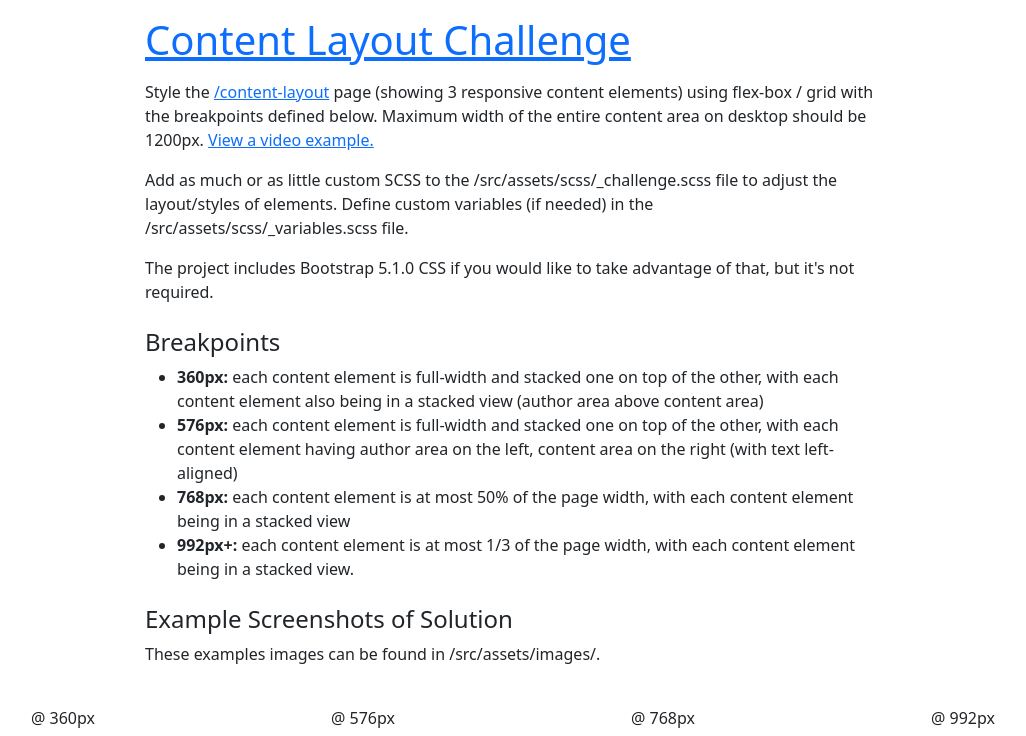
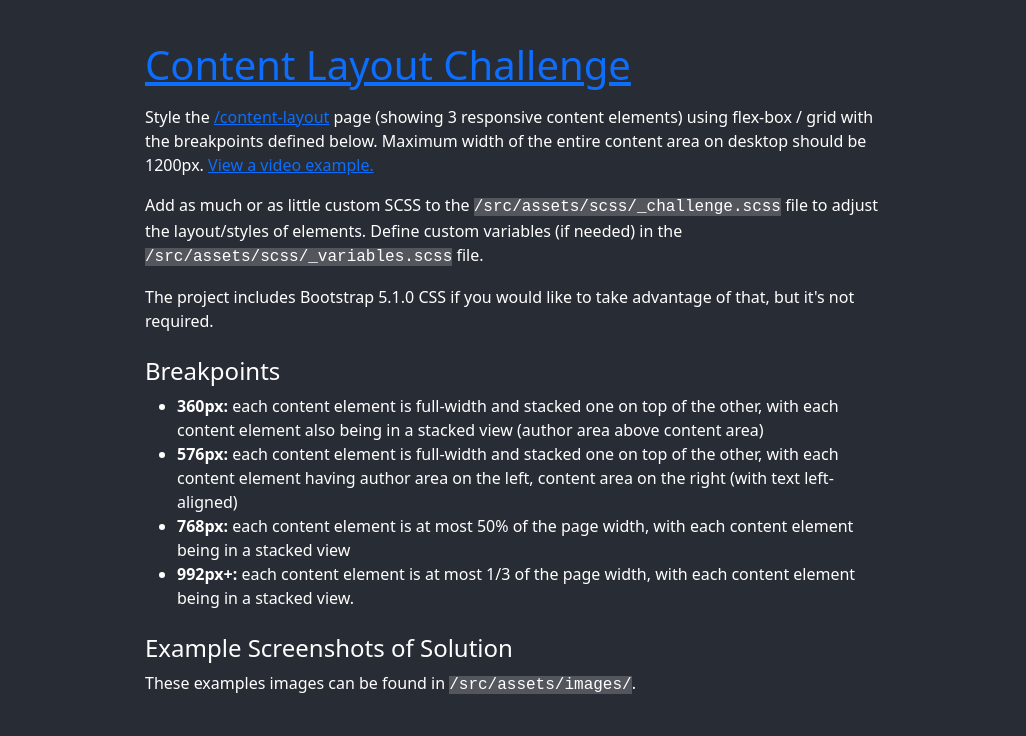
Before and after one commit to workingwebsites/ooohContent-Layout-Challenge, a React (Create React App) app: page / in a window 1280 px wide. Shown: the top 736 px of the page, without its empty margins (127-1153 px from the left). Built offline with nearby package versions, Linux system fonts and the light colour scheme.

Commit message:
Adds sass files

```diff
--- /dev/null
+++ b/src/App.scss
@@ -0,0 +1,5 @@
+@import 'bootstrap/dist/css/bootstrap.css';
+
+@import 'assets/scss/variables';
+@import 'assets/scss/base';
+@import 'assets/scss/challenge';
--- /dev/null
+++ b/src/assets/scss/_base.scss
@@ -0,0 +1,22 @@
+.app {
+  text-align: center;
+}
+
+.page-home {
+  min-height: 100vh;
+  padding: 25px;
+  text-align: left;
+  font-size: 16px;
+  color: white;
+  background-color: #282c34;
+}
+
+.page {
+  max-width: 1200px;
+  margin: 0 auto;
+}
+
+.code {
+  font-family: 'Courier New', Courier, monospace;
+  background-color: rgba(255,255,255, 0.2);
+}
--- /dev/null
+++ b/src/assets/scss/_variables.scss
@@ -0,0 +1,7 @@
+/* Breakpoints
+-------------------------------------------------*/
+$breakpoint-xl: 1200px;
+$breakpoint-lg: 992px;
+$breakpoint-md: 768px;
+$breakpoint-sm: 576px;
+$breakpoint-xs: 360px;
--- a/src/index.js
+++ b/src/index.js
@@ -4,8 +4,7 @@ import ReactDOM from "react-dom/client";
 import { BrowserRouter as Router, Switch, Routes, Route, BrowserRouter } from "react-router-dom";
 import Home from "./pages/Home";
 import ContentLayoutChallenge from "./pages/ContentLayoutChallenge";
-//import './index.css';
-//import App from './App';
+import './App.scss';
 import reportWebVitals from "./reportWebVitals";
 
 export default function App() {
```
Also changed, not shown: src/assets/scss/_challenge.scss (added).
